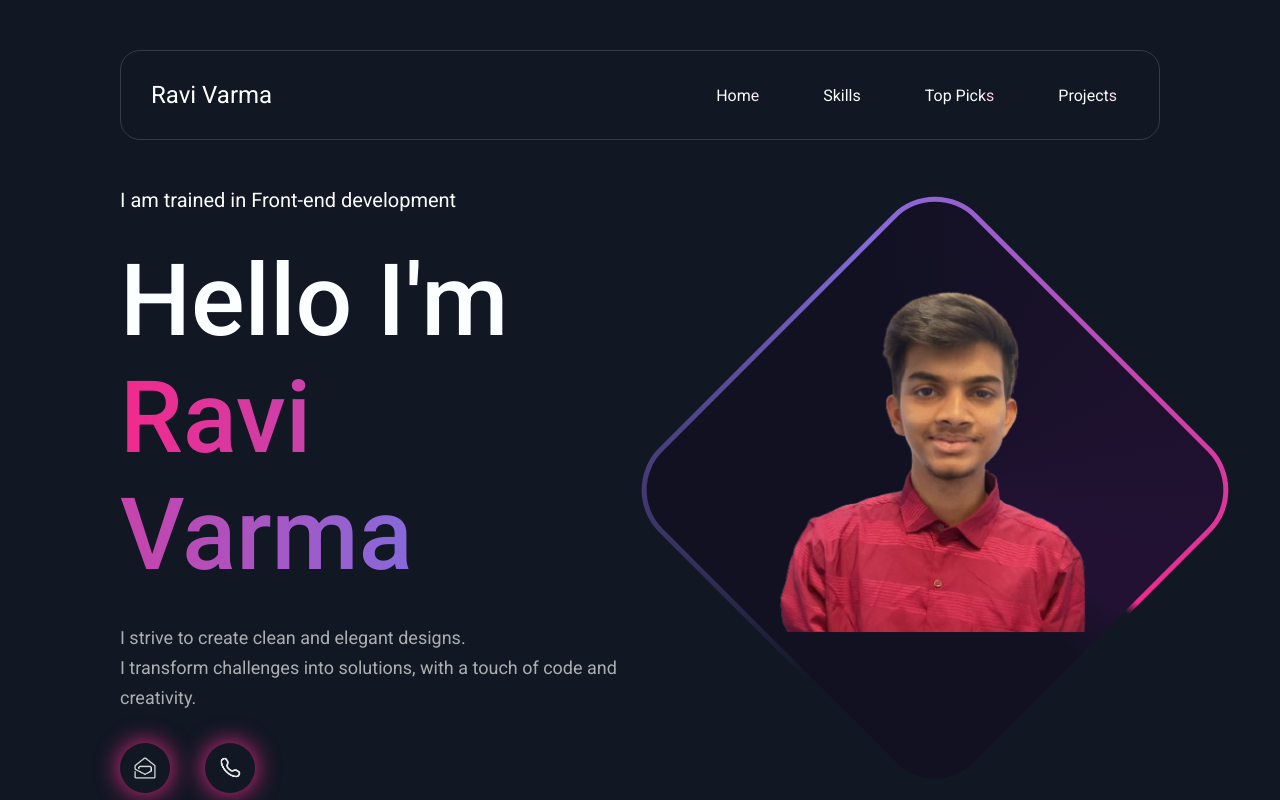
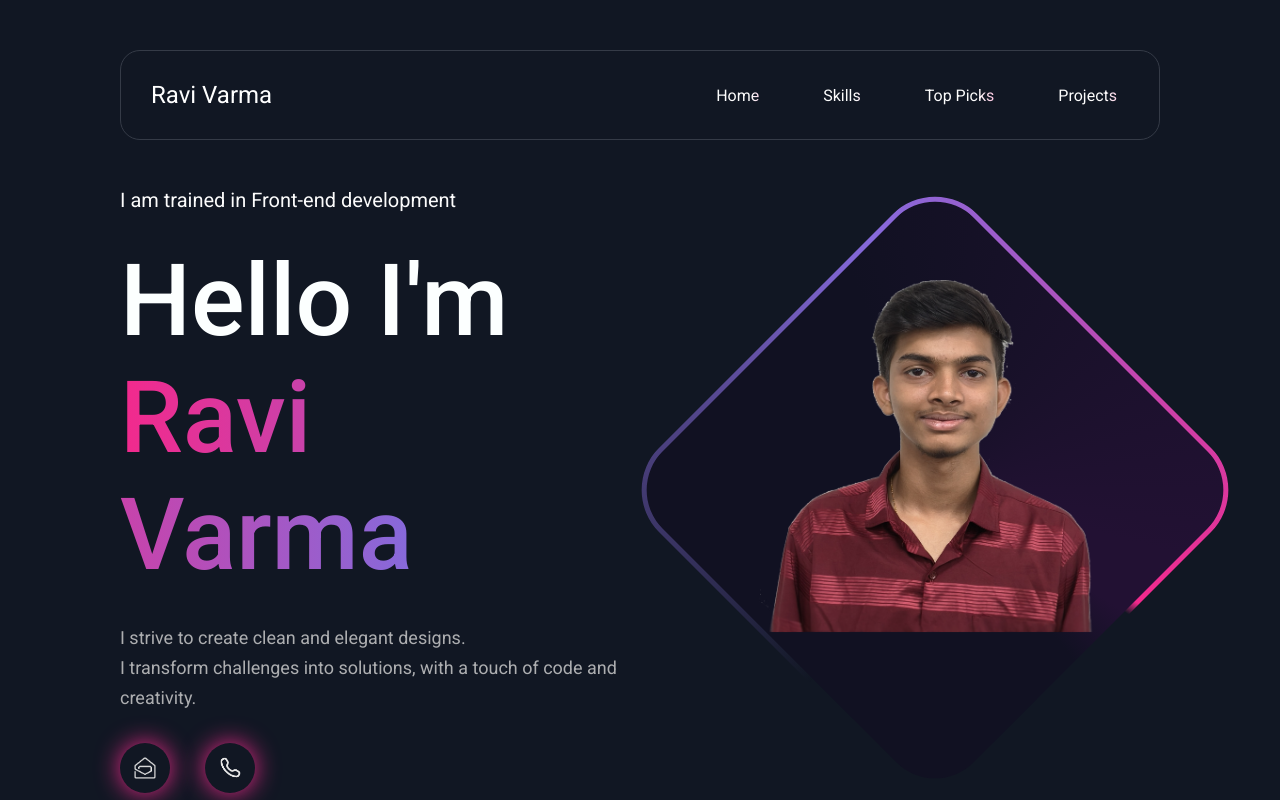
Before and after one commit to RaviVarmaGRV/portfolio, a React (Vite) app: page / in a window 1280 px wide. Shown: the top 800 px of the page. Built offline with nearby package versions, Linux system fonts and the light colour scheme.

Commit message:
Image changed

```diff
--- a/src/components/Home.jsx
+++ b/src/components/Home.jsx
@@ -39,7 +39,7 @@ function Home({home, mySkills, myBest, myProjects}) {
 
                 <div className="homeMainRight">
                     <div className="imgHolder">
-                        <img src="ravi.png" alt="" className="picture"/>
+                        <img src="raviVarma.png" alt="" className="picture"/>
                     </div>
                 </div>
             </div>
```
Also changed, not shown: public/raviVarma.png (added).
